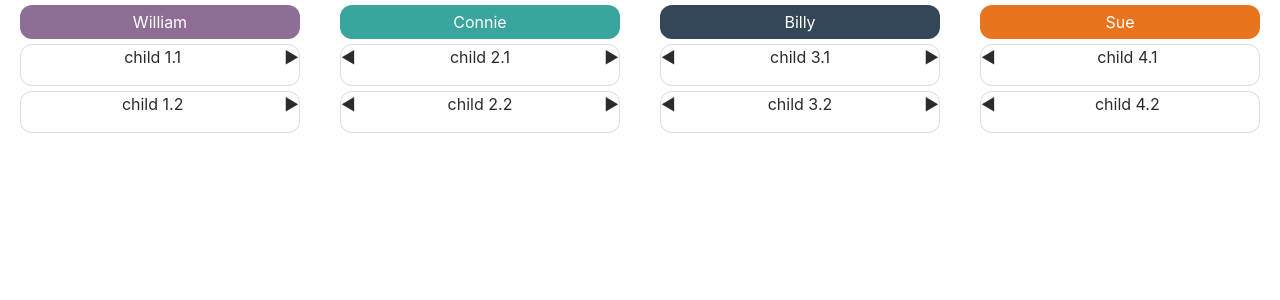
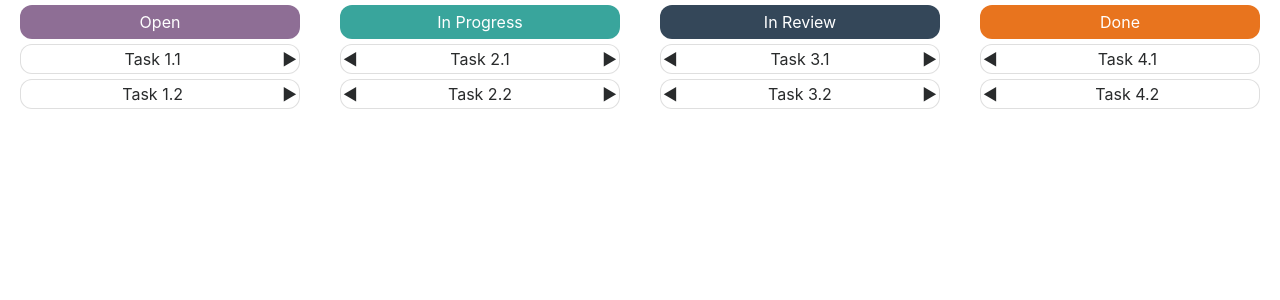
Before and after one commit to clemchansf/board, a React (Create React App) app: page / in a window 1280 px wide. Shown: the top 300 px of the page. Built offline with nearby package versions, Linux system fonts and the light colour scheme.

Commit message:
Update data pattern and style

```diff
--- a/public/main.css
+++ b/public/main.css
@@ -19,9 +19,15 @@ body {
   /* border: none; */
   border-radius: 0.75rem;
   margin: 5px;
+  padding: 2px;
   display: flex;
   flex-direction: row;
   justify-content: space-between;
+  align-items: center;
+}
+
+.container .card p {
+  margin: auto;
 }
 
 .container .header {
--- a/src/data.js
+++ b/src/data.js
@@ -1,27 +1,27 @@
 const data = [
   {
     id: 1,
-    name: "William",
+    name: "Open",
     style: { backgroundColor: "#8e6e95" },
-    tasks: ["child 1.1", "child 1.2"]
+    tasks: ["Task 1.1", "Task 1.2"]
   },
   {
     id: 2,
-    name: "Connie",
+    name: "In Progress",
     style: { backgroundColor: "#39a59c" },
-    tasks: ["child 2.1", "child 2.2"]
+    tasks: ["Task 2.1", "Task 2.2"]
   },
   {
     id: 3,
-    name: "Billy",
+    name: "In Review",
     style: { backgroundColor: "#344759" },
-    tasks: ["child 3.1", "child 3.2"]
+    tasks: ["Task 3.1", "Task 3.2"]
   },
   {
     id: 4,
-    name: "Sue",
+    name: "Done",
     style: { backgroundColor: "#e8741e" },
-    tasks: ["child 4.1", "child 4.2"]
+    tasks: ["Task 4.1", "Task 4.2"]
   }
 ]
 export default data
```
